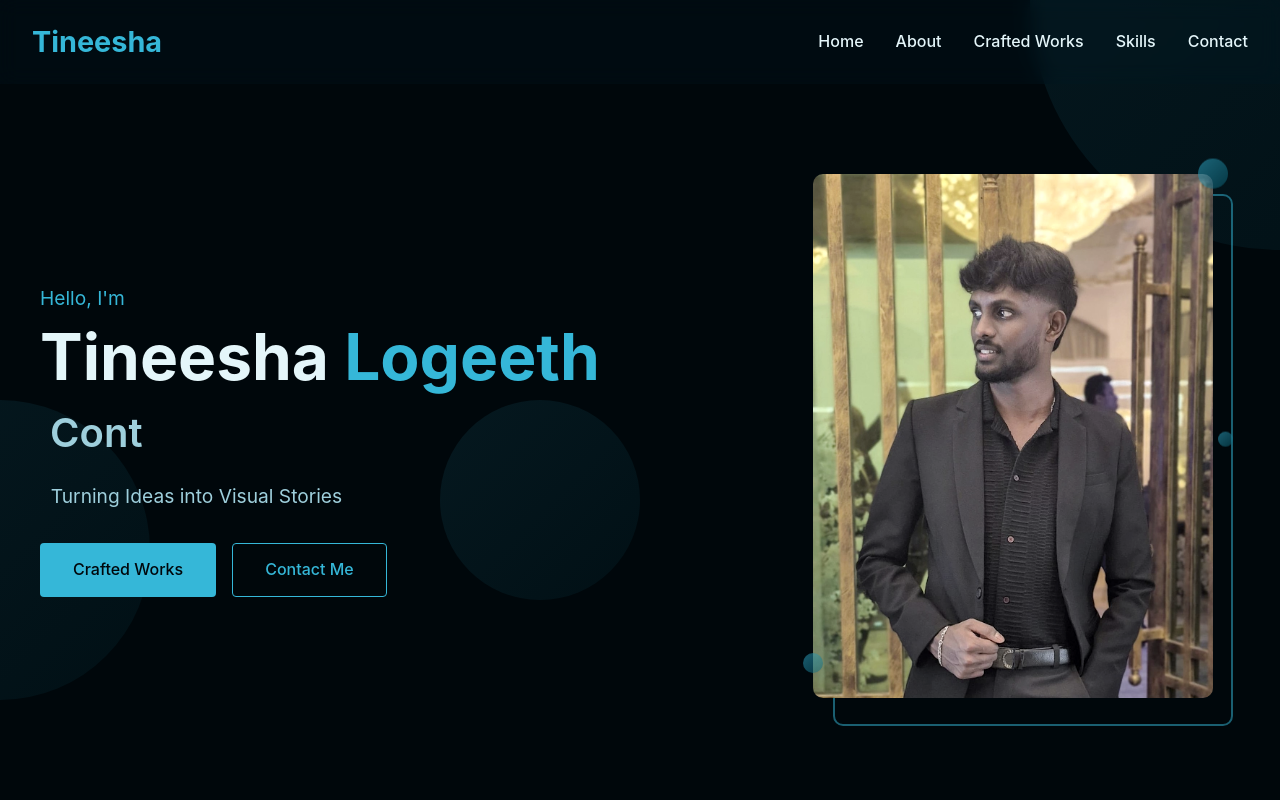
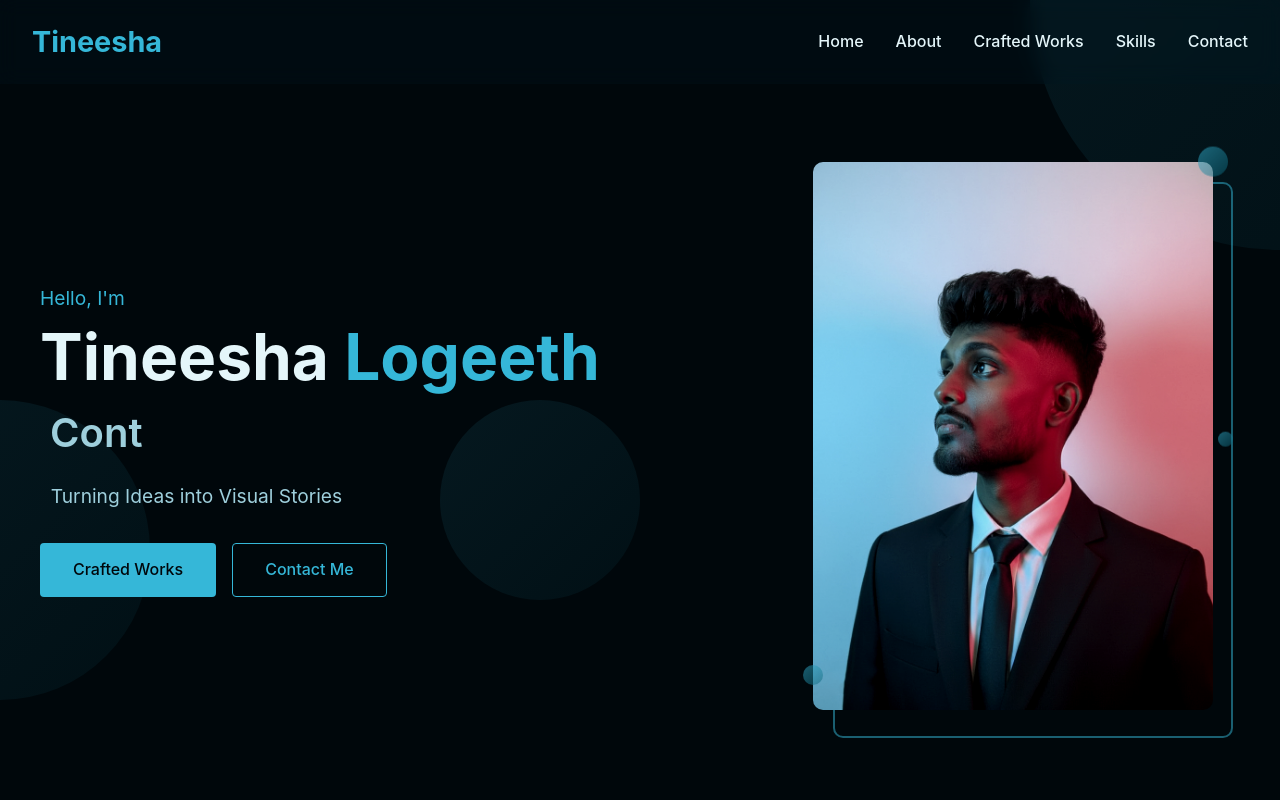
Before and after one commit to tineesha-logeeth/tineesha-logeeth.github.io, a plain HTML site: page index.html in a window 1280 px wide. Shown: the top 800 px of the page. Drawn offline with nearby package versions, Linux system fonts and the light colour scheme.

Commit message:
Profile pic
PP

```diff
--- a/index.html
+++ b/index.html
@@ -51,7 +51,7 @@
             </div>
             <div class="hero-image" data-aos="fade-left" data-aos-duration="1000">
                 <div class="image-container">
-                    <img src="images/profile.jpg" alt="Profile Picture">
+                    <img src="images/Profile1.jpg" alt="Profile Picture">
                     <div class="image-overlay"></div>
                     <div class="floating-element elem-1"></div>
                     <div class="floating-element elem-2"></div>
```
Also changed, not shown: images/Profile1.jpg (added), 1 other file.
